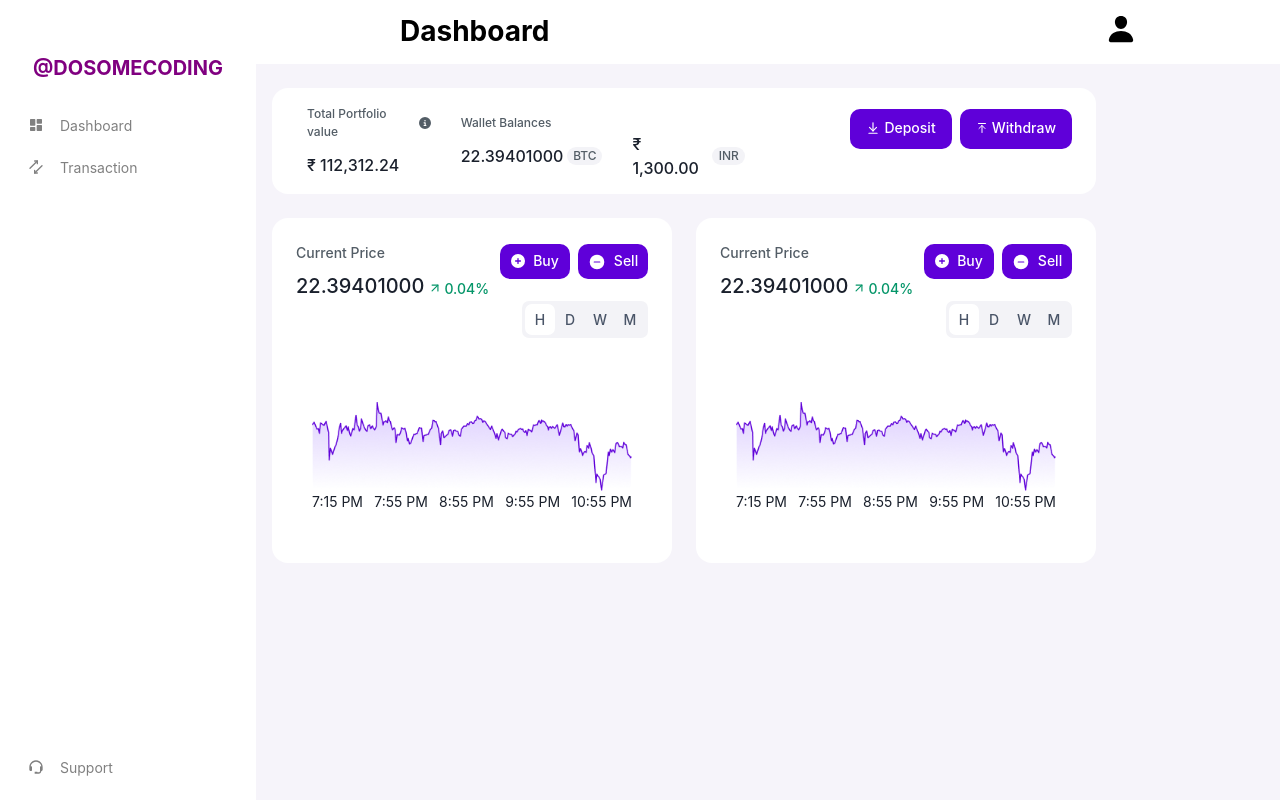
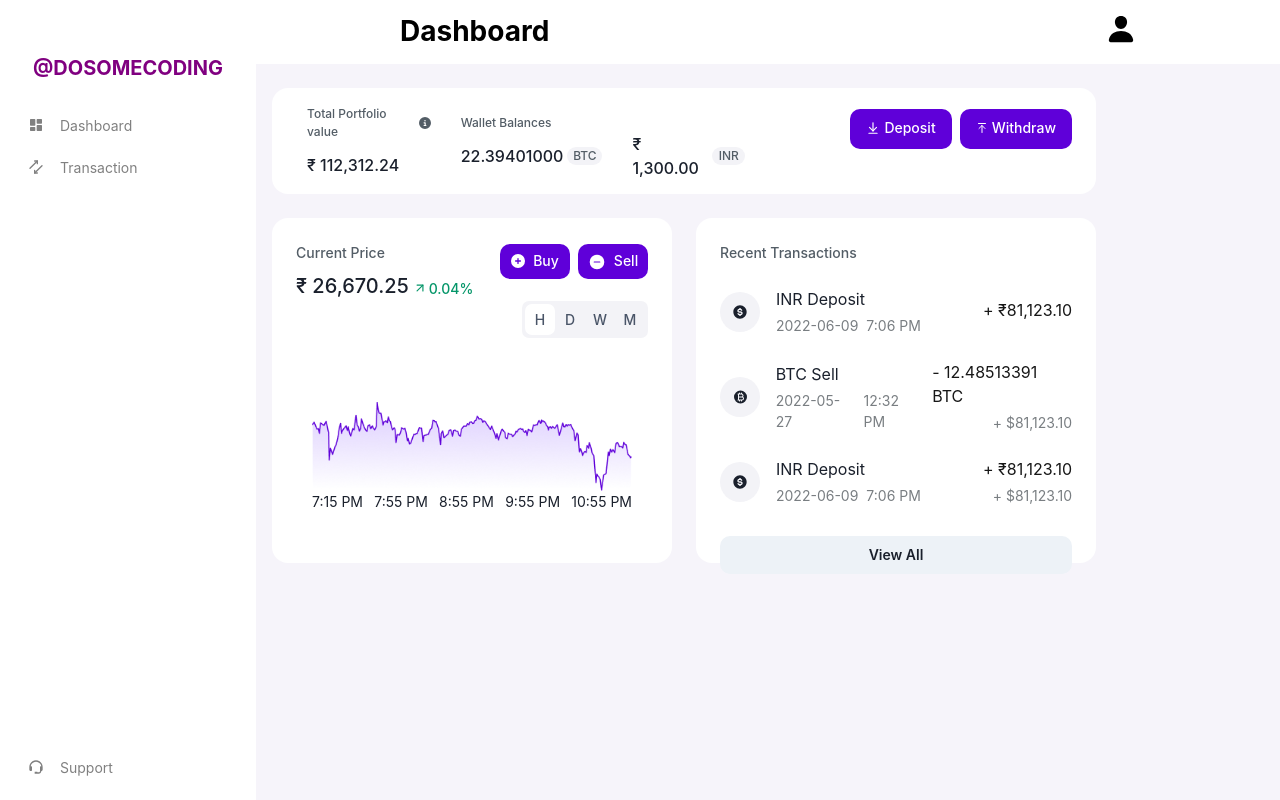
Before and after one commit to hassanalitahir71/Crypto-project, a React (Vite) app in the folder app/: page / in a window 1280 px wide. Built offline with nearby package versions, Linux system fonts and the light colour scheme.

Commit message:
feat: add dynamic transaction section with mapped transaction list

```diff
--- a/app/src/Pages/Dashboard/DashBoard.jsx
+++ b/app/src/Pages/Dashboard/DashBoard.jsx
@@ -2,6 +2,7 @@ import { Box, Center, Grid, GridItem, HStack } from "@chakra-ui/react";
 import DashBoardLayout from "../../assets/Components/DashBoardLayout";
 import PortfolioSection from "./components/PortfolioSection";
 import PriceSetion from "./components/PriceSetion";
+import TransactionSection from "./components/TransactionSection";
 function DashBoard() {
   return (
     <>
@@ -18,7 +19,9 @@ function DashBoard() {
             <PriceSetion/>
           </GridItem>
            <GridItem colSpan={1}>
-            <PriceSetion/>
+            <TransactionSection/>
+
+
           </GridItem>
         </Grid>
          </Box>
--- a/app/src/Pages/Dashboard/components/PriceSetion.jsx
+++ b/app/src/Pages/Dashboard/components/PriceSetion.jsx
@@ -34,7 +34,7 @@ const PriceSetion = () => {
               </Text>
               <HStack gap="1">
                 <Text fontSize="20px" fontWeight="500 ">
-                  22.39401000
+                  ₹ 26,670.25
                 </Text>
                 <HStack
                   mt="4px"
--- /dev/null
+++ b/app/src/Pages/Dashboard/components/TransactionSection.jsx
@@ -0,0 +1,95 @@
+import { Box, Text, Stack, HStack, Icon, Button } from "@chakra-ui/react";
+import { BiSolidDollarCircle } from "react-icons/bi";
+import { PiCurrencyBtcFill } from "react-icons/pi";
+
+const TransactionSection = () => {
+  const TransactionList = [
+    {
+      transaction: "INR Deposit",
+      date: "2022-06-09 ",
+      time: "7:06 PM",
+      price: "+ ₹81,123.10",
+      pending_price: "",
+      icon: BiSolidDollarCircle,
+      key: 1,
+    },
+    {
+      transaction: "BTC Sell",
+      date: "2022-05-27",
+      time: "12:32 PM",
+      price: "- 12.48513391 BTC",
+      pending_price: "+ $81,123.10",
+      icon: PiCurrencyBtcFill,
+      key: 2,
+    },
+    {
+      transaction: "INR Deposit",
+      date: "2022-06-09 ",
+      time: "7:06 PM",
+      price: "+ ₹81,123.10",
+      pending_price: "+ $81,123.10",
+      icon: BiSolidDollarCircle,
+      key: 3,
+    },
+  ];
+  return (
+    <Box bg="#FFFFFF" h="345px" w="400px" borderRadius="16px" p="24px">
+      <Stack>
+        <Text fontSize="14px" color="#535D66" fontWeight="medium">
+          Recent Transactions
+        </Text>
+        {TransactionList.map((items) => (
+          <HStack key={items.key} justify="space-between" mt="4">
+            <HStack gap="4">
+              <Box
+                h="10"
+                w="10"
+                borderRadius="100%"
+                bg="#F3F3F7"
+                display="flex"
+                justifyContent="center"
+                alignItems="center"
+              >
+                <Icon as={items.icon} fontSize="16px" />
+              </Box>
+              <Stack gap="1">
+                <Text fontSize="16px" fontWeight="400">
+                  {items.transaction}
+                </Text>
+                <HStack fontSize="14px" fontWeight="400" color="#797E82">
+                  <Text>{items.date}</Text>
+                  <Text>{items.time}</Text>
+                </HStack>
+              </Stack>
+            </HStack>
+
+            <Stack gap="1">
+              <Text color="#171717">{items.price}</Text>
+              <Text
+                placeSelf="end"
+                fontSize="14px"
+                fontWeight="400"
+                color="#797E82"
+              >
+                {items.pending_price}
+              </Text>
+            </Stack>
+          </HStack>
+        ))}
+
+        <Button
+          h="38px"
+          borderRadius="10px"
+          fontSize="14px"
+          py="10px"
+          px="16px"
+          mt="22px"
+        >
+          View All
+        </Button>
+      </Stack>
+    </Box>
+  );
+};
+
+export default TransactionSection;
```
